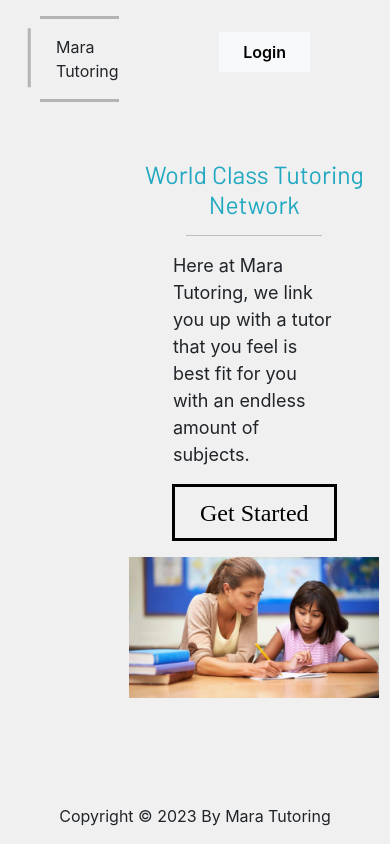
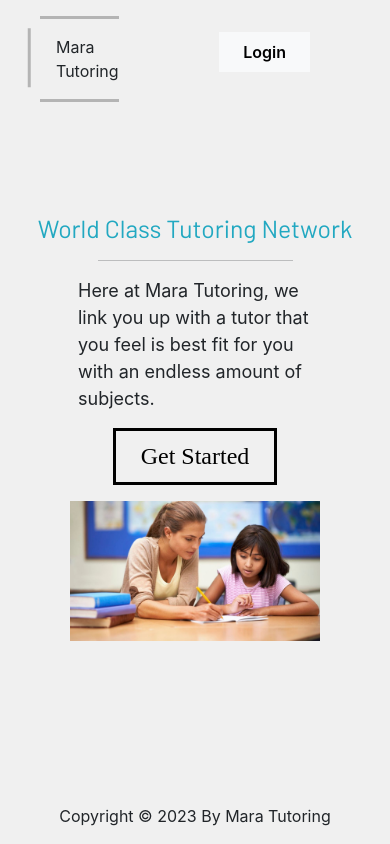
Before and after one commit to viveroa2291/Tutor, a React (Create React App) app: page / in a window 390 px wide. Built offline with nearby package versions, Linux system fonts and the light colour scheme.

Commit message:
Responsive Home Web Design
Responsive Home Web Design finished.

```diff
--- a/src/components/CSS/home.css
+++ b/src/components/CSS/home.css
@@ -23,8 +23,7 @@
     border-top: 3px solid black; /* change this value to set the thickness */
 }
 .home-body {
-    margin-top: 10rem;
-
+    margin-top: 1rem;
 }
 .hr-title {
     display: block;
@@ -71,6 +70,10 @@
 @media (max-width: 1050px) {
     .header {
         margin-bottom: 5rem;
+    }
+    .whole-body {
+        display: flex;
+        flex-direction: column;
     }
     .home-logo {
         margin-left: 0;
--- a/src/components/Home.js
+++ b/src/components/Home.js
@@ -6,7 +6,7 @@ import tutor from '../images/tutor-home.jpeg';
 const Home = (props) => {
      // const { username } = props?.location?.state ?? {};
     return (
-        <section>
+        <section className='whole-body'>
             <section className='header'>
                 <div className="home-logo">
                     <hr className="home-top-line"/>
```
